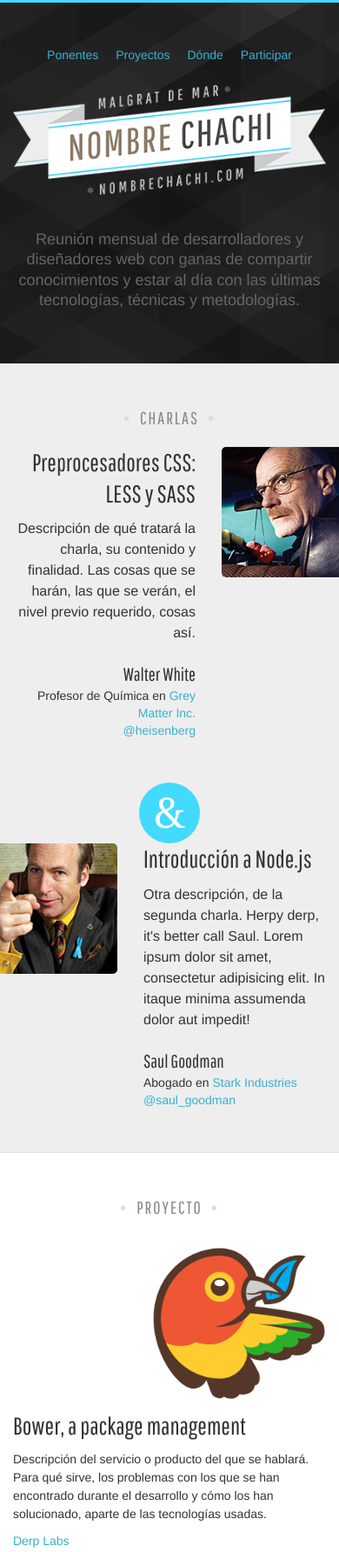
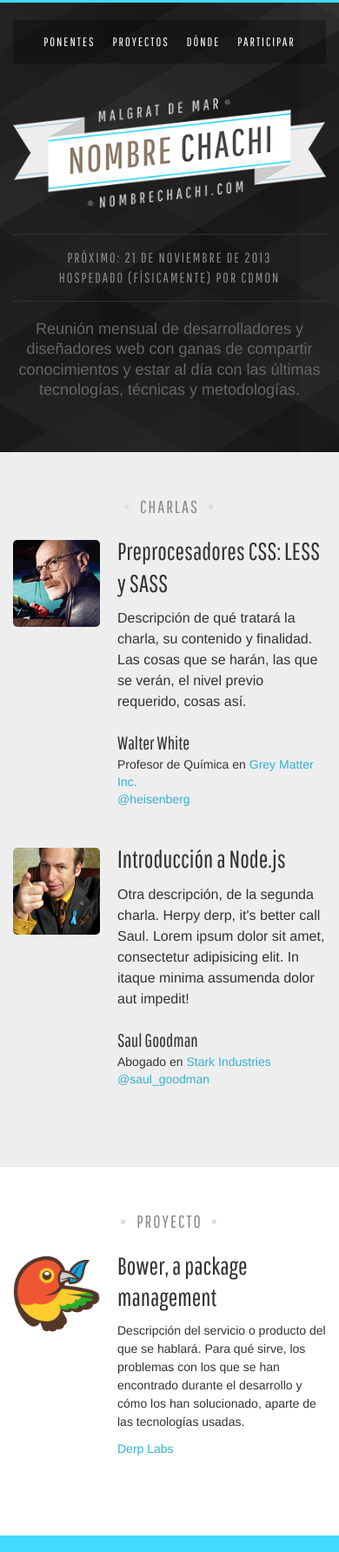
Before and after one commit to jeroen/codingfridays.com, a website: page index.html in a window 390 px wide. Shown: the top 1785 px of the page at 87% size. Drawn offline with nearby package versions, Linux system fonts and the light colour scheme; some packages are replaced by stand-ins of ours.

Commit message:
Versión responsive CASI acabada.

```diff
--- a/index.html
+++ b/index.html
@@ -23,13 +23,8 @@
 		<header id="header">
 
 			<div class="container">
-				<nav class="visible-xs">
-					<ul>
-						<li><a href="#">Ponentes</a></li>
-						<li><a href="#">Proyectos</a></li>
-						<li><a href="#">Dónde</a></li>
-						<li><a href="#">Participar</a></li>
-					</ul>
+				<nav class="visible-xs" id="menu">
+					<ul><li><a href="#">Ponentes</a></li><li><a href="#">Proyectos</a></li><li><a href="#">Dónde</a></li><li><a href="#">Participar</a></li></ul>
 				</nav>
 				<div class="row">
 					<div class="col-md-3 visible-md visible-lg"><p class="izquierda text-right">Próximo: 21 de noviembre de 2013</p></div>
@@ -41,6 +36,10 @@
 				<div class="row">
 					<div class="col-md-offset-2 col-md-8">
 						<h1>Título del evento</h1>
+						<div class="visible-xs visible-sm sub-header">
+							Próximo: 21 de noviembre de 2013<br>
+							Hospedado (físicamente) por CDmon
+						</div>
 						<h2>Reunión mensual de desarrolladores y diseñadores web con ganas de compartir conocimientos y estar al día con las últimas tecnologías, técnicas y metodologías.</h2>
 					</div>
 				</div>
@@ -68,7 +67,7 @@
 
 					</div>
 					<div class="col-md-2">
-						<div id="y"><div>&</div></div>
+						<div id="y" class="visible-md visible-lg"><div>&</div></div>
 					</div>
 					<div class="col-md-5">
 
@@ -87,18 +86,16 @@
 
 		</section>
 
-		<section id="proyectos">
+		<section id="proyecto">
 
 			<h1 class="section-header">Proyecto</h1>
 
 			<div class="container">
 				<div class="row">
-					<div class="col-lg-3 col-lg-offset-2 col-md-4 col-md-offset-1 text-right">
-						<img class="logo" src="img/servicios/bower.png" itemprop="logo"><br>
-					</div>
-					<div class="col-lg-4 col-md-5">
+					<div class="col-lg-6 col-lg-offset-3 col-md-8 col-md-offset-2">
 
-						<div itemscope itemtype="http://schema.org/Product">
+						<div itemscope itemtype="http://schema.org/Product" class="proyecto">
+							<img class="logo" src="img/servicios/bower.png" itemprop="logo">
 							<h2 class="first-title" itemprop="name">Bower, a package management</h2>
 							<p itemprop="description">Descripción del servicio o producto del que se hablará. Para qué sirve, los problemas con los que se han encontrado durante el desarrollo y cómo los han solucionado, aparte de las tecnologías usadas.</p>
 							<span itemprop="brand" itemscope itemtype="http://schema.org/Organization"><a itemprop="url" href="http://company2.com"><span itemprop="name">Derp Labs</span></a></span>
@@ -116,7 +113,7 @@
 
 			<div class="container" itemscope itemtype="http://schema.org/Event">
 				<div class="row">
-					<div class="col-lg-4 col-lg-offset-2 col-md-6 text-right">
+					<div class="col-lg-4 col-lg-offset-2 col-md-6">
 
 						<a class="ninja" itemprop="url" href="http://urldelevento.com"><span itemprop="name">Nombre chachi</span></a>
 						<p class="fecha"><meta itemprop="startDate" content="2016-04-21T20:00">Viernes 21 de octubre<br>a las 18:00</p>
--- a/less/front.less
+++ b/less/front.less
@@ -61,10 +61,6 @@ li {
 		padding: 0;
 		display: inline-block;
 	}
-	li {
-		float: left;
-		margin: 0 10px;
-	}
 	h1 {
 		display: none;
 	}
@@ -74,7 +70,8 @@ li {
 		font-weight: normal;
 	}
 	.izquierda,
-	.derecha {
+	.derecha,
+	.sub-header {
 		font-family: 'Pathway Gothic One', sans-serif;
 		color: #888888;
 		letter-spacing: 2px;
@@ -105,17 +102,45 @@ li {
 #logo img {
 	width: 400px;
 	height: auto;
+	max-width: 100%;
+	@media (min-width: @screen-md) {
 		margin-bottom: 20px;
-	max-width: 100%;
+	}
 }
 
+#menu {
+	font-family: 'Pathway Gothic One', sans-serif;
+	letter-spacing: 2px;
+	text-transform: uppercase;
+	background: rgba(0, 0, 0, 0.3);
+	margin-bottom: 40px;
+	margin-top: -30px;
+	ul {
+		display: block;
+		overflow: hidden;
+		text-align: center;
+		margin-bottom: 0;
+		list-style: none;
+		padding: 0;
+	}
+	li {
+		display: inline-block;
+		margin: 0 10px;
+	}
+	a {
+		display: inline-block;
+		color: #ffffff;
+		padding: 0;
+		margin: 15px 0;
+	}
+}
 
 #y {
 	text-align: center;
 	div {
 		background: @azul;
 		color: #ffffff;
-		margin-top: 50px;
+		margin-top: 45px;
 		display: inline-block;
 		padding: 10px;
 		line-height: 1em;
@@ -132,25 +157,47 @@ li {
 	background: #eeeeee;
 	border-bottom: 1px solid #e1e1e1;
 	.ponente {
+
+		&.derecha,
+		&.izquierda {
+			padding-left: 120px;
+			margin-bottom: 40px;
+			.foto {
+				margin-left: -120px;
+				float: left;
+				width: 100px;
+			}
+			@media (min-width: @screen-sm) {
+				padding-left: 180px;
+				margin-bottom: 40px;
+				.foto {
+					margin-left: -180px;
+					width: auto;
+				}
+			}
+		}
+
+
+		@media (min-width: @screen-md) {
+			&.derecha {
+				margin-left: -30px;
+			}
 			&.izquierda {
 				text-align: right;
 				padding-right: 180px;
 				margin-right: -30px;
+				margin-left: 0;
+				padding-left: 0;
 				.foto {
 					margin-right: -180px;
+					margin-left: 0;
 					float: right;
 				}
-		}
-		&.derecha {
-			padding-left: 180px;
-			margin-left: -30px;
-			.foto {
-				margin-left: -180px;
-				float: left;
 			}
 		}
 	}
 	.foto {
+		margin-top: 5px;
 		.rounded(5px);
 	}
 	h2 {
@@ -168,15 +215,41 @@ li {
 }
 
 
-#proyectos {
+#proyecto {
 	padding: 50px 0;
+	.proyecto {
+		padding-left: 120px;
+		margin-bottom: 40px;
 		h2 {
 			font-family: 'Pathway Gothic One', sans-serif;
 			font-size: 28px;
 		}
 		.logo {
+			width: 100px;
+			height: auto;
+			float: left;
+			margin-left: -120px;
+		}
+	}
+
+	@media (min-width: @screen-sm) {
+		.proyecto {
+			padding-left: 180px;
+			.logo {
+				margin-left: -180px;
+				width: 150px;
+			}
+		}
+	}
+
+	@media (min-width: @screen-md) {
+		.proyecto {
+			padding-left: 230px;
+			.logo {
+				margin-left: -230px;
 				width: 200px;
-		height: auto;
+			}
+		}
 	}
 }
 
@@ -184,10 +257,8 @@ li {
 #lugar {
 	padding: 50px 0;
 	font-size: 18px;
-	//background: #f3f3f3;
 	background: @azul;
 	color: #11829d;
-	//border-top: 1px solid #ededed;
 	a {
 		color: #00667f;
 		font-weight: bold;
@@ -204,6 +275,15 @@ li {
 		text-transform: uppercase;
 		font-size: 48px;
 		line-height: 1em;
+		text-align: right;
+	}
+	@media (max-width: @screen-md) {
+		text-align: center;
+		.fecha {
+			text-align: center;
+			margin-bottom: 20px;
+			font-size: 36px;
+		}
 	}
 }
 
@@ -225,8 +305,11 @@ li {
 		text-align: left;
 	}
 	.columna {
+		margin-bottom: 30px;
+		padding: 0 30px;
+		@media (min-width: @screen-lg) {
 			padding: 0 40px;
-		margin-bottom: 30px;
+		}
 	}
 	h4 {
 		font-family: 'Pathway Gothic One', sans-serif;
```
Also changed, not shown: js/source/scripts.js (+4 -3 lines), templates/index.html (+12 -15 lines), build/css/style.min.css, build/index.html, css/source/front.css, css/style.css, css/style.min.css, js/scripts.js. Lines whose indentation alone changed are shown as unchanged.
